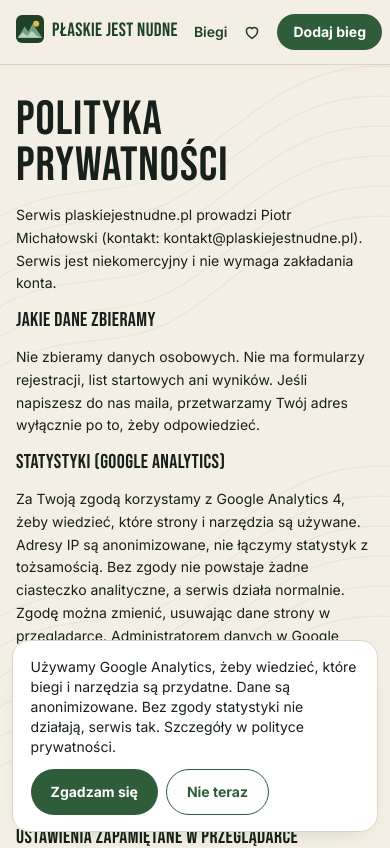
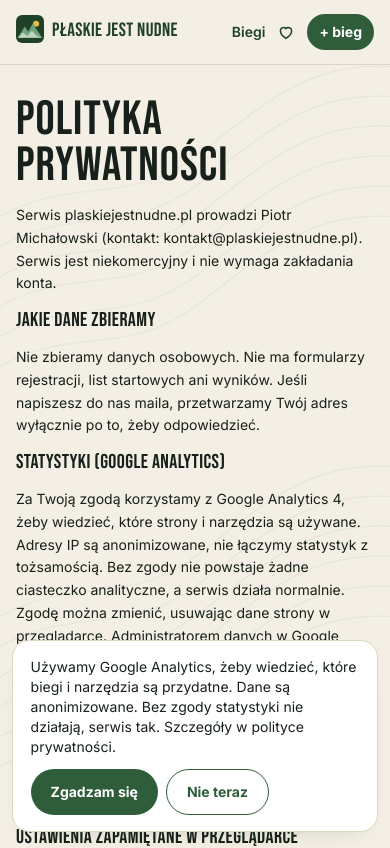
Before and after one commit to piotrmichalowski85/plaskie-jest-nudne, a Next.js app: page /prywatnosc in a window 390 px wide. Shown: the top 848 px of the page. Built offline with nearby package versions, Linux system fonts and the light colour scheme; no server answers.

Commit message:
fix: nawigacja mieści się w 375 px z sercem "Moje biegi" (licznik nad sercem, ciaśniejsze odstępy, na telefonie przycisk "+ bieg"); węższa pierwsza kolumna porównywarki na telefonie
Co-Authored-By: Claude Fable 5.2 <noreply@anthropic.com>

```diff
--- a/app/globals.css
+++ b/app/globals.css
@@ -78,6 +78,7 @@ select:focus-visible, input:focus-visible { outline: 3px solid var(--moss); outl
 .cmp thead th { border-top: 0; font-weight: 700; min-width: 11rem; }
 .cmp th[scope="row"], .cmp thead th:first-child { position: sticky; left: 0; z-index: 1; background: var(--card); min-width: 6.5rem; width: 8.5rem; color: var(--moss-dark); font-weight: 600; box-shadow: 1px 0 0 #e3e7e1; }
 .cmp td { min-width: 11rem; color: #3d4d34; }
+@media (max-width: 640px) { .cmp th, .cmp td { padding: .55rem .6rem; } .cmp th[scope="row"], .cmp thead th:first-child { min-width: 0; width: 7.4rem; } .cmp td, .cmp thead th { min-width: 9.5rem; } }
 
 /* narzędzia: czy dam radę, słownik */
 .step { font-family: var(--font-display); font-size: 1.05rem; letter-spacing: .08em; color: var(--moss-dark); }
--- a/app/layout.tsx
+++ b/app/layout.tsx
@@ -27,15 +27,16 @@ export default function RootLayout({ children }: { children: React.ReactNode })
         <a href="#tresc" className="skip-link">Przejdź do treści</a>
         <script type="application/ld+json" dangerouslySetInnerHTML={{ __html: JSON.stringify(siteJsonLd) }} />
         <header className="sticky top-0 z-10 bg-[var(--bg)]/90 backdrop-blur border-b border-[var(--line)]">
-          <nav aria-label="Główna nawigacja" className="mx-auto max-w-6xl px-4 h-16 flex items-center justify-between gap-4">
+          <nav aria-label="Główna nawigacja" className="mx-auto max-w-6xl px-4 h-16 flex items-center justify-between gap-2 sm:gap-4">
             <Link href="/" aria-label="Płaskie jest nudne, strona główna"><Logo /></Link>
-            <div className="flex items-center gap-4 sm:gap-6 text-sm font-semibold text-[var(--moss-dark)]">
+            {/* odstępy i skrócony przycisk na telefonie: z sercem "Moje biegi" pełna nawigacja nie mieści się w 375 px */}
+            <div className="flex items-center gap-3 sm:gap-4 lg:gap-6 text-sm font-semibold text-[var(--moss-dark)]">
               <Link href="/biegi">Biegi</Link>
               <Link href="/kreator" className="hidden sm:inline">Pierwszy bieg</Link>
               <Link href="/czy-dam-rade" className="hidden sm:inline">Czy dam radę?</Link>
               <Link href="/slownik" className="hidden md:inline">Słownik trailowy</Link>
               <MojeNav />
-              <a href="mailto:kontakt@plaskiejestnudne.pl?subject=Dodaj%20bieg" className="btn !py-2 !px-4 text-sm whitespace-nowrap">Dodaj bieg</a>
+              <a href="mailto:kontakt@plaskiejestnudne.pl?subject=Dodaj%20bieg" aria-label="Dodaj bieg" className="btn !py-2 !px-3 sm:!px-4 text-sm whitespace-nowrap"><span className="sm:hidden" aria-hidden="true">+ bieg</span><span className="hidden sm:inline">Dodaj bieg</span></a>
             </div>
           </nav>
         </header>
--- a/components/MojeNav.tsx
+++ b/components/MojeNav.tsx
@@ -7,10 +7,10 @@ import { IconHeart } from "./Icons";
 export function MojeNav() {
   const n = useSaved().length;
   return (
-    <Link href="/moje" prefetch={false} className="inline-flex items-center gap-1.5 whitespace-nowrap" aria-label={n ? `Moje biegi, zapisane: ${n}` : "Moje biegi"}>
+    <Link href="/moje" prefetch={false} className={`relative inline-flex items-center gap-1.5 whitespace-nowrap${n ? " mr-2 lg:mr-0" : ""}`} aria-label={n ? `Moje biegi, zapisane: ${n}` : "Moje biegi"}>
       <IconHeart filled={n > 0} />
       <span className="hidden lg:inline">Moje biegi</span>
-      {n > 0 && <span className="navcount" aria-hidden="true">{n}</span>}
+      {n > 0 && <span className="navcount absolute -top-2.5 left-2.5 lg:static" aria-hidden="true">{n}</span>}
     </Link>
   );
 }
```
